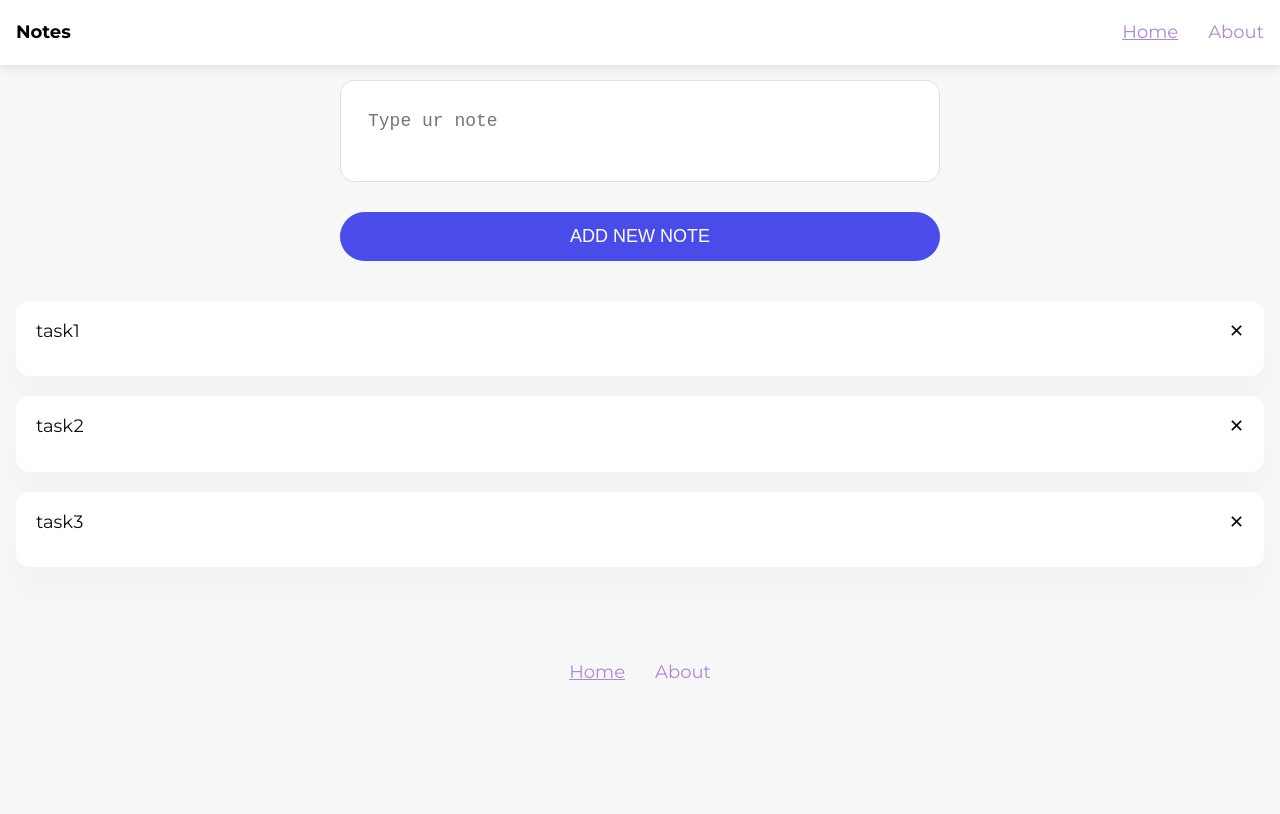
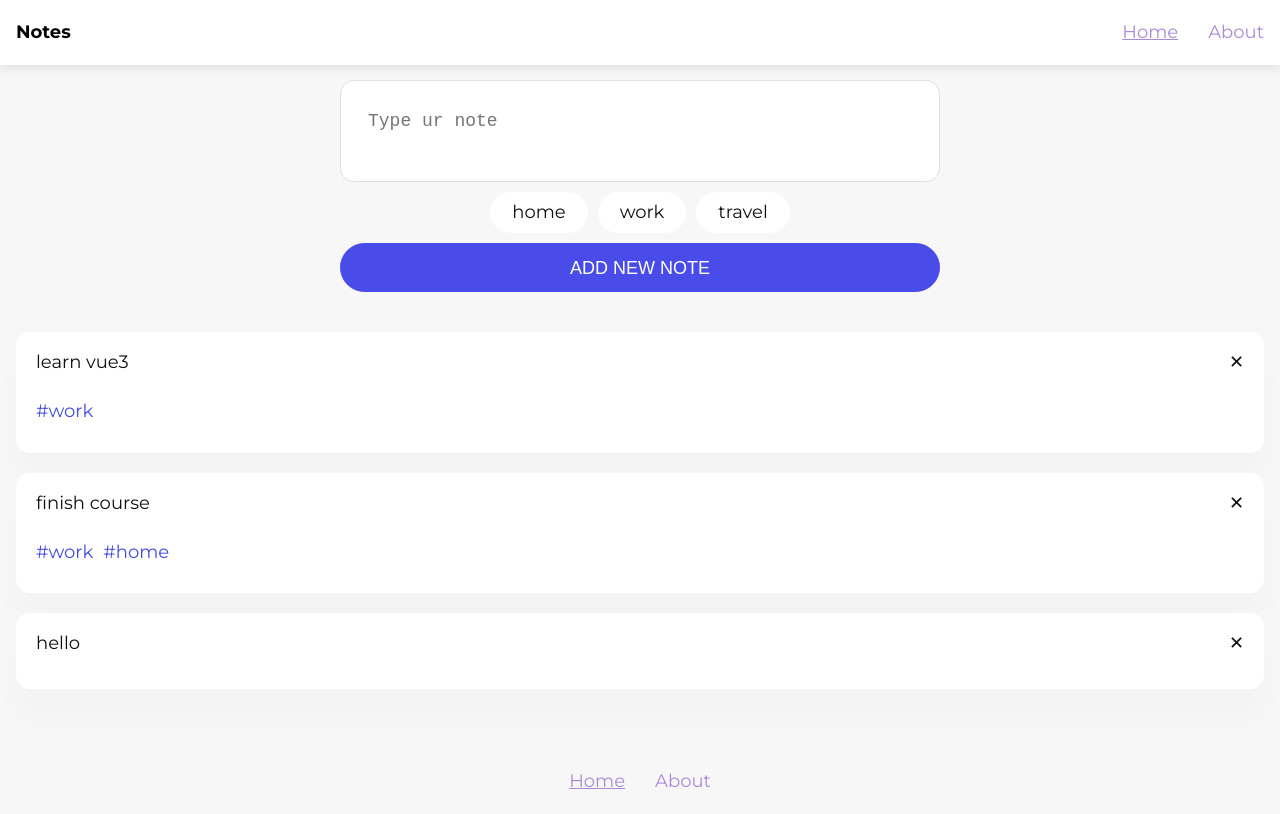
Before and after one commit to gurym9so/vue-3-notes, a Vue app: page / in a window 1280 px wide. Built offline with nearby package versions, Linux system fonts and the light colour scheme.

Commit message:
create tags and UI component TagsList

```diff
--- a/src/components/Notes/Form.vue
+++ b/src/components/Notes/Form.vue
@@ -2,22 +2,29 @@
   <div class="note-form__wrapper">
     <form class="note-form" @submit.prevent="onSubmit">
       <textarea required v-model="value" placeholder="Type ur note" />
+      <TagsList @onItemClick="handleTagClick" :items="tags" />
       <button class="btn btnPrimary" type="submit">Add new note</button>
     </form>
   </div>
 </template>
 
 <script>
+import TagsList from "@/components/UI/TagsList";
 export default {
+  components: { TagsList },
   data() {
     return {
       value: "",
+      tags: ["home", "work", "travel"],
     };
   },
   methods: {
     onSubmit() {
       this.$emit("onSubmit", this.value);
       this.value = "";
+    },
+    handleTagClick(tag) {
+      console.log(tag);
     },
   },
 };
@@ -34,5 +41,8 @@ export default {
   flex-direction: column;
   max-width: 600px;
   width: 100%;
+  textarea {
+    margin-bottom: 0;
+  }
 }
 </style>
--- a/src/components/Notes/List.vue
+++ b/src/components/Notes/List.vue
@@ -3,19 +3,27 @@
     <div class="note-item" v-for="(note, index) in items" :key="index">
       <div class="note-header">
         <p>
-          {{ note }}
+          {{ note.title }}
         </p>
         <p style="cursor: pointer" @click="$emit('onRemove', index)">
           &#10005;
         </p>
       </div>
-      <!-- <div class="note-footer"></div> -->
+      <div class="note-footer">
+        <TagsList
+          isPreview
+          v-if="note.tags && note.tags.length > 0"
+          :items="note.tags"
+        />
+      </div>
     </div>
   </div>
 </template>
 
 <script>
+import TagsList from "@/components/UI/TagsList";
 export default {
+  components: { TagsList },
   props: {
     items: {
       type: Array,
--- /dev/null
+++ b/src/components/UI/TagsList.vue
@@ -0,0 +1,62 @@
+<template>
+  <div class="tags-list">
+    <div
+      class="tag-item"
+      v-for="item in items"
+      :key="item"
+      @click="$emit('onItemClick', item)"
+      :class="{ isPreview: isPreview }"
+    >
+      <span>{{ item }}</span>
+    </div>
+  </div>
+</template>
+
+<script>
+export default {
+  props: {
+    items: {
+      type: Array,
+      reqired: true,
+    },
+    isPreview: {
+      type: Boolean,
+      default: false,
+    },
+  },
+};
+</script>
+<style lang="scss">
+.tags-list {
+  padding: 10px 0;
+  display: flex;
+  justify-content: center;
+}
+.tag-item {
+  padding: 8px 22px;
+  margin-right: 10px;
+  background-color: #fff;
+  border-radius: 22px;
+  user-select: none;
+  cursor: pointer;
+  &.isPreview {
+    padding: 0;
+    color: #444ce0;
+    cursor: default;
+    &:before {
+      content: "#";
+    }
+  }
+  &.isPreview {
+    padding: 0;
+    cursor: default;
+    color: #444ce0;
+    &:before {
+      content: "#";
+    }
+  }
+  &:last-child {
+    margin-right: 0;
+  }
+}
+</style>
--- a/src/pages/home.vue
+++ b/src/pages/home.vue
@@ -12,7 +12,20 @@ export default {
   components: { Form, List },
   data() {
     return {
-      notes: ["task1", "task2", "task3"],
+      notes: [
+        {
+          title: "learn vue3",
+          tags: ["work"],
+        },
+        {
+          title: "finish course",
+          tags: ["work", "home"],
+        },
+        {
+          title: "hello",
+          tags: [],
+        },
+      ],
     };
   },
   methods: {
```
